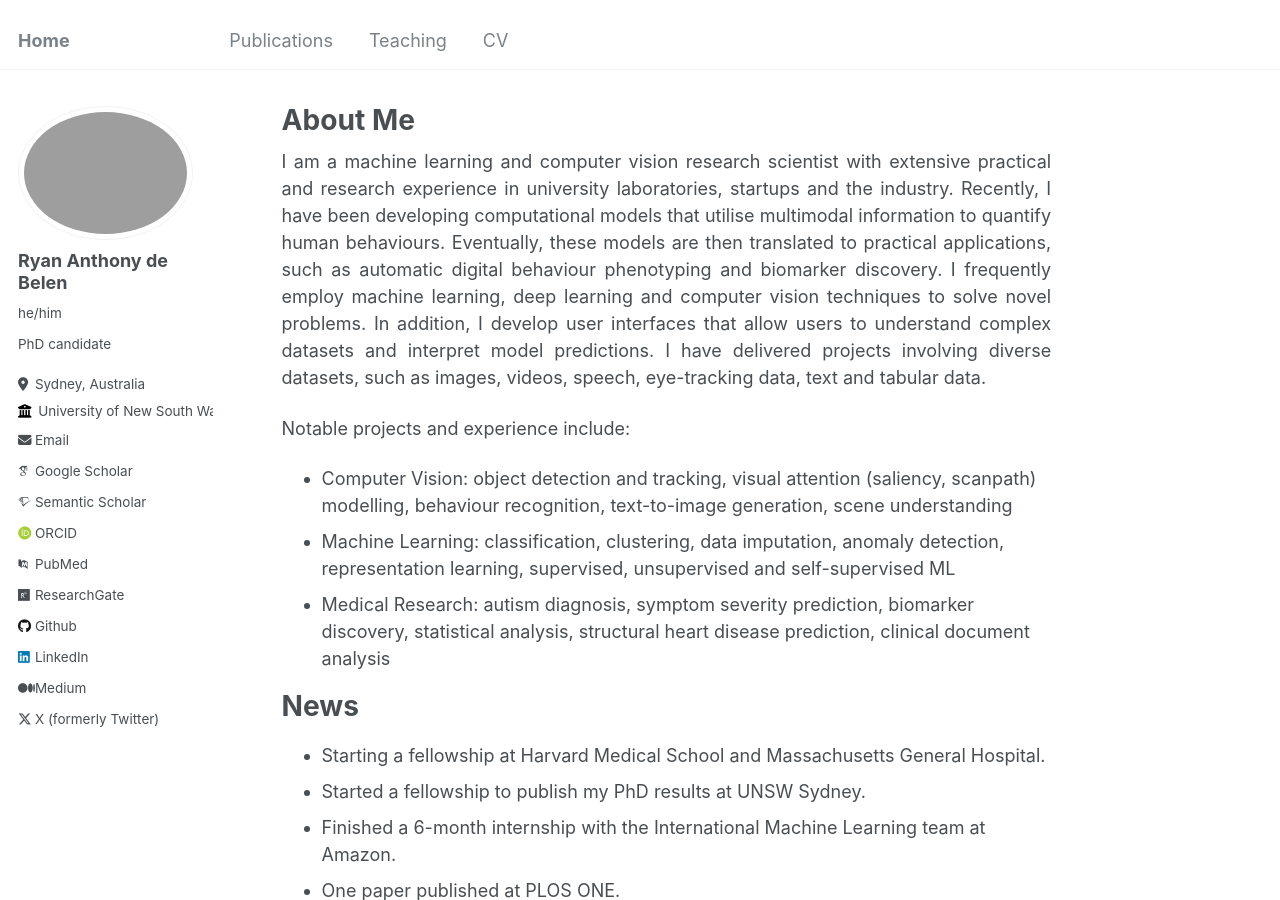
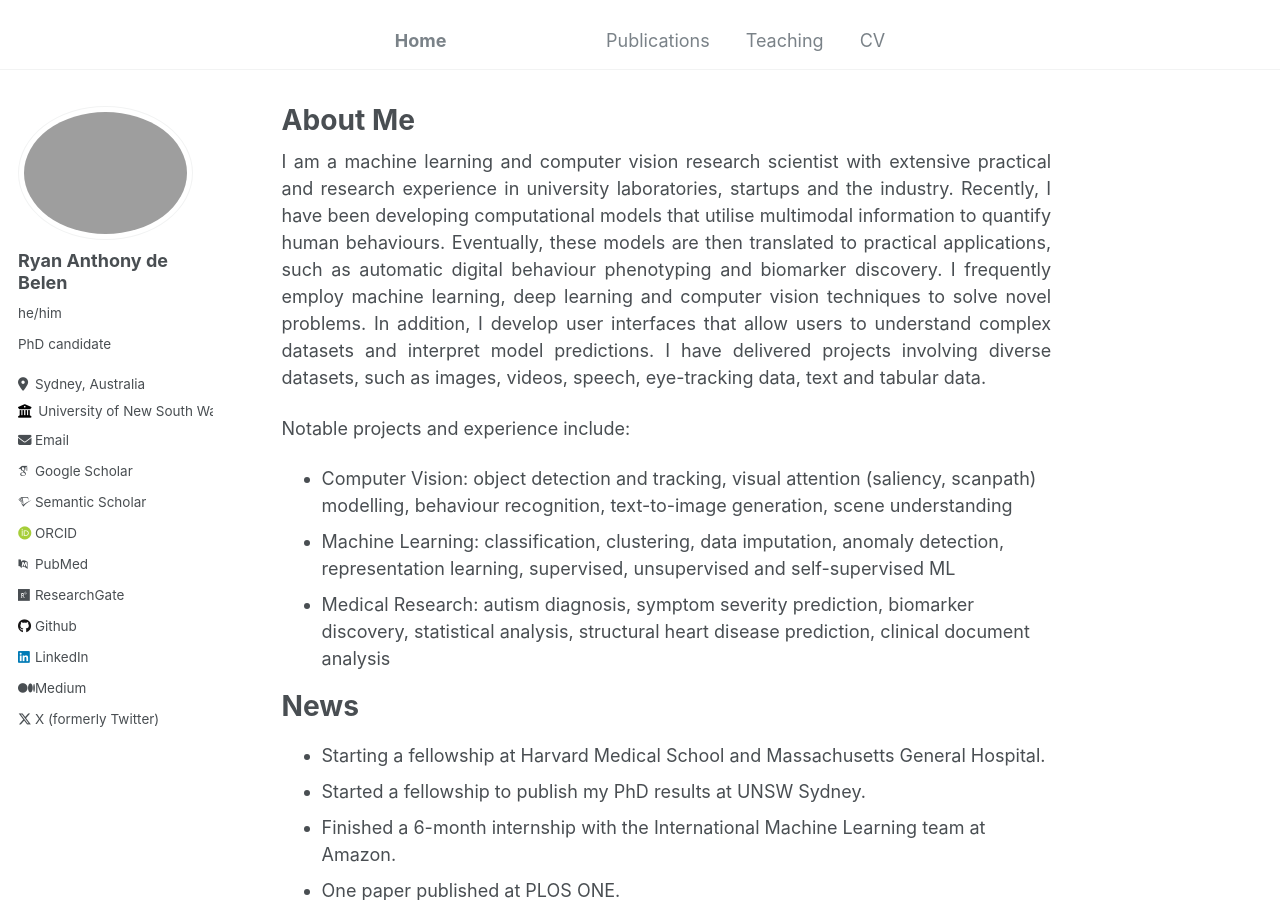
Before and after one commit to ryanxdebelen/ryanxdebelen.github.io, a Jekyll site: the page built from _pages/about.md, in a window 1280 px wide and 900 px high. Built offline with Jekyll 4.4.1, drawn with Linux system fonts in a browser that asks for light colours; some web fonts are replaced.

Commit message:
Update masthead.html

```diff
--- a/_includes/masthead.html
+++ b/_includes/masthead.html
@@ -1,6 +1,6 @@
 {% include base_path %}
 
-<div class="masthead">
+<div class="masthead" align="center">
   <div class="masthead__inner-wrap">
     <div class="masthead__menu">
       <nav id="site-nav" class="greedy-nav">
```
